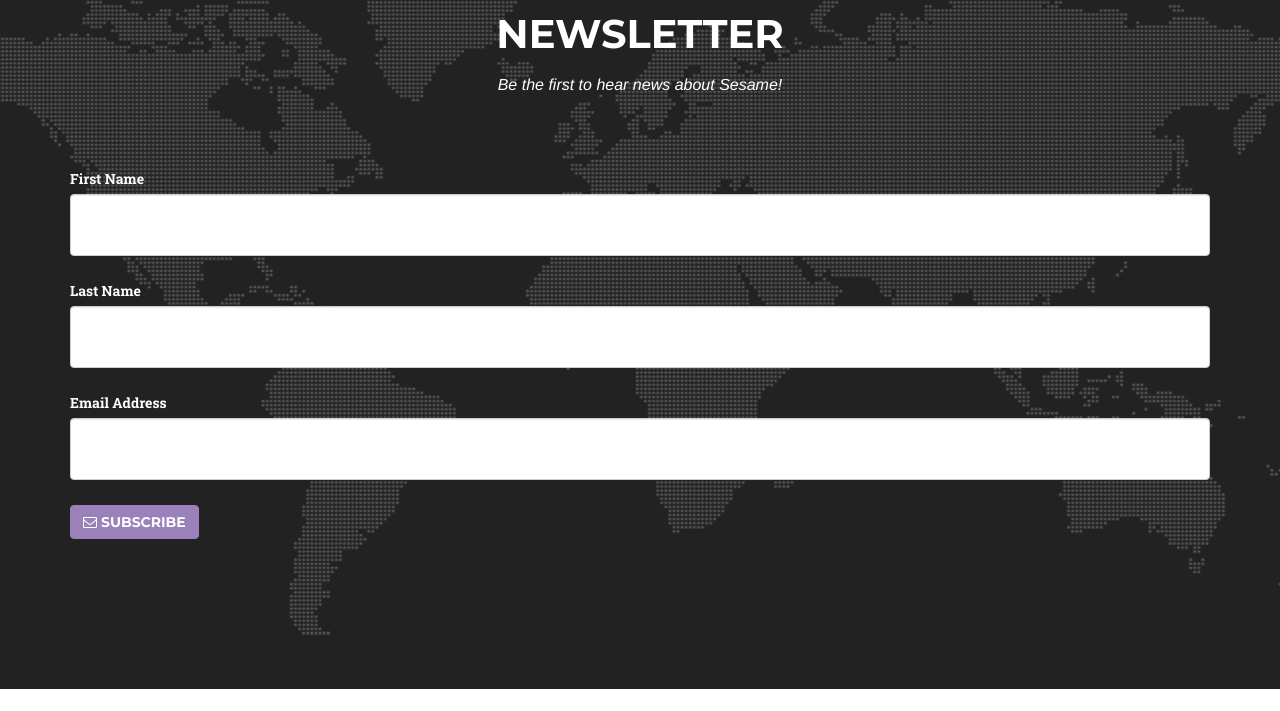
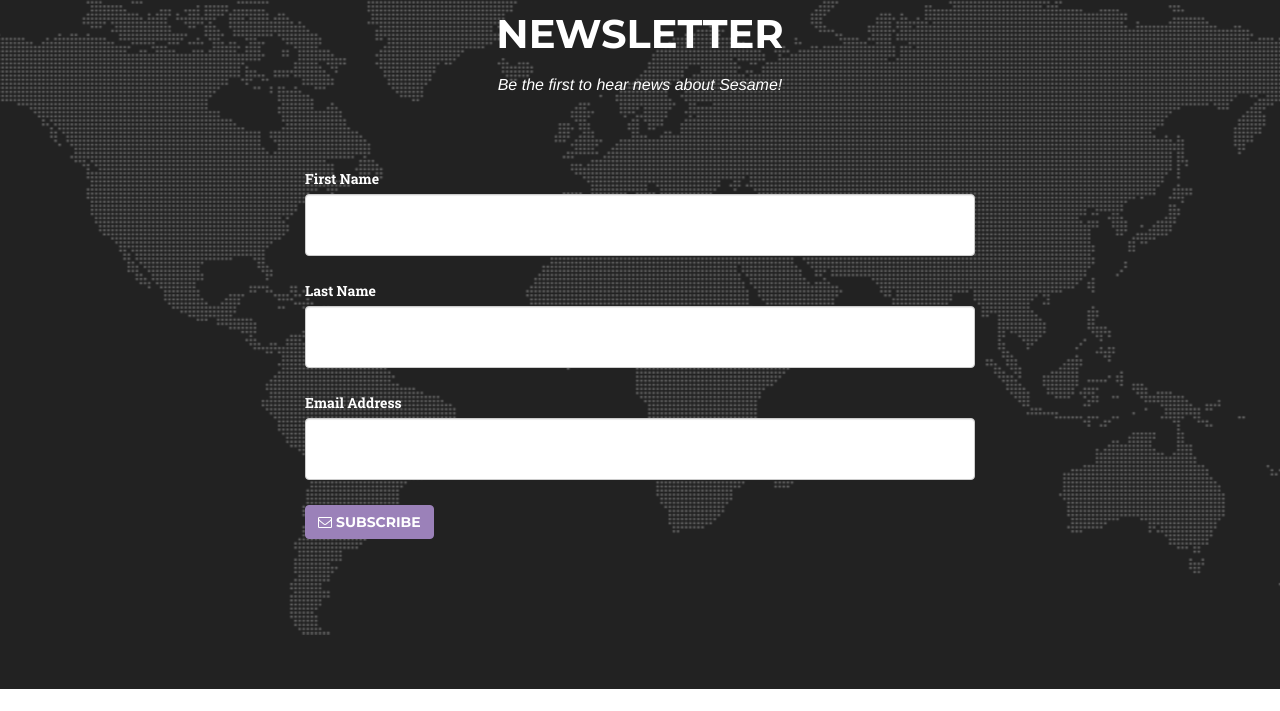
Before and after one commit to sesamehardware/sesamehardware.github.io, a website: page new/index.html in a window 1280 px wide. Shown: the part 5443-6154 px from the top of the page. Drawn offline with nearby package versions, Linux system fonts and the light colour scheme; a web font is replaced by a local one.

Commit message:
Changed Newsletter width

```diff
--- a/new/index.html
+++ b/new/index.html
@@ -414,7 +414,7 @@
                     <h3 class="section-subheading text-muted" style="color:white">Be the first to hear news about Sesame!</h3>
                 </div>
             </div>
-            <div class="row">
+            <div class="row" style="max-width:700px; margin:auto;">
                 <div class="col-lg-12">
                 <form action="//sesame.us16.list-manage.com/subscribe/post?u=0dcde724131efb3f8ff630257&amp;id=9720afa4eb" method="post" target="_blank">
                 	<div class="form-group">
```
